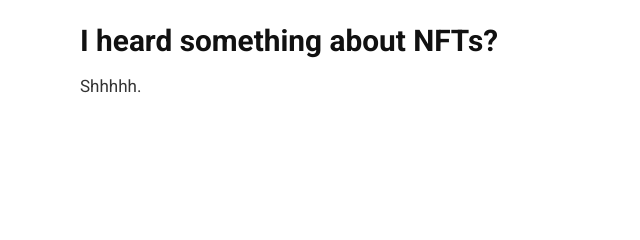
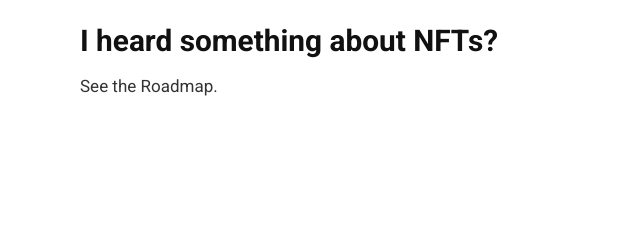
Before and after one commit to shittykittybsc/website, a plain HTML site: page index.html in a window 1280 px wide. Shown: the part 3053-3293 px from the top of the page, 624-1264 px from the left. Drawn offline with nearby package versions, Linux system fonts and the light colour scheme.

Commit message:
Update index.html

```diff
--- a/index.html
+++ b/index.html
@@ -140,7 +140,7 @@
           </div>
           <div class="faq-item">
             <h3>I heard something about NFTs?</h3>
-            <p>Shhhhh.</p>
+            <p>See the Roadmap.</p>
           </div>
         </div>
       </div>
```
